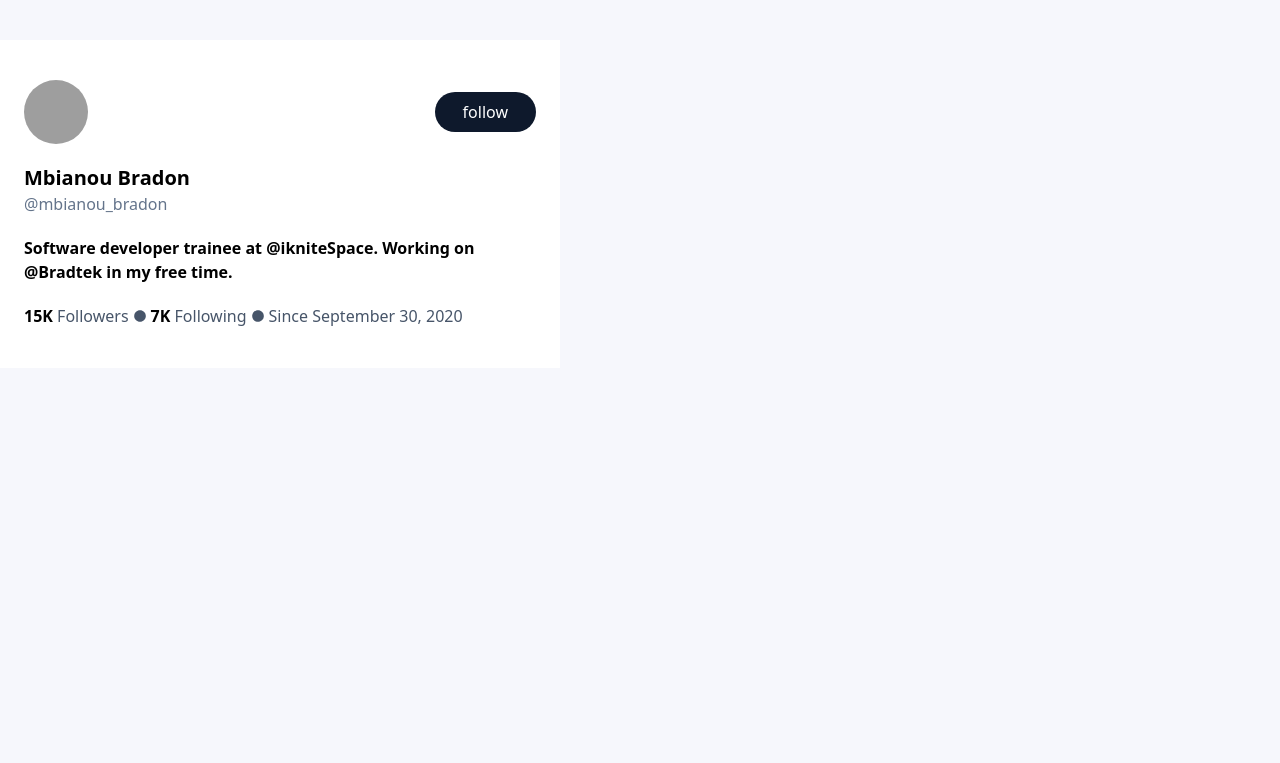
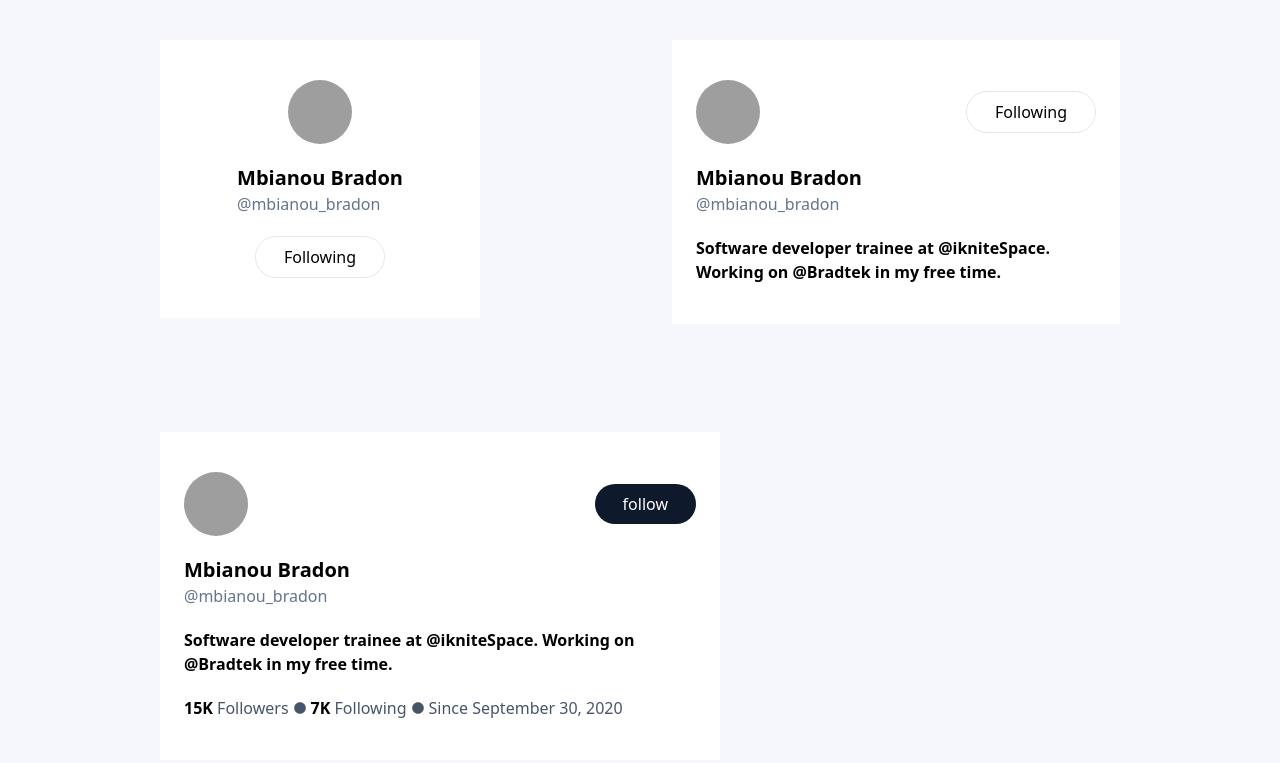
Before and after one commit to mbianou-bradon/icodethis-daily-ui-challenge, a website: page public/Dec 21, 2022/index.html in a window 1280 px wide. Drawn offline with Linux system fonts and the light colour scheme; grey boxes are pictures that could not be loaded.

Commit message:
Aligning card

```diff
--- a/public/Dec 21, 2022/index.html
+++ b/public/Dec 21, 2022/index.html
@@ -8,8 +8,8 @@
     <title>Social Profile</title>
 </head>
 <body class="bg-[#f6f7fc]">
-    <div class="[&>*]:bg-white [&>*]:my-10 [&>*]:flex [&>*]:flex-col [&>*]:gap-y-5 [&>*]:absolute">
-        <div class="w-[20rem] py-10 flex flex-col items-center gap-y-5">
+    <div class="mx-auto w-[60rem] h-screen [&>*]:bg-white [&>*]:my-10 [&>*]:flex [&>*]:flex-col [&>*]:gap-y-5 relative [&>*]:absolute">
+        <div class="w-[20rem] py-10 flex flex-col items-center gap-y-5 top-0 left-0">
             <div>
                 <img src="https://pbs.twimg.com/profile_images/1344692250308182016/dLKsLKYT_400x400.jpg" alt="" class="w-16 rounded-full aspect-square object-cover object-center">
             </div>
@@ -23,7 +23,7 @@
 
         </div>
 
-        <div class="w-[28rem] px-6 py-10">
+        <div class="w-[28rem] px-6 py-10 top-0 right-0">
             <div class="flex items-center justify-between">
                 <div>
                     <img src="https://pbs.twimg.com/profile_images/1344692250308182016/dLKsLKYT_400x400.jpg" alt="" class="w-16 rounded-full aspect-square object-cover object-center">
@@ -37,7 +37,7 @@
             <div class="font-bold"><p>Software developer trainee at @ikniteSpace. Working on @Bradtek in my free time.</p></div>
         </div>
 
-        <div class="w-[35rem] px-6 py-10">
+        <div class="w-[35rem] px-6 py-10 bottom-0">
             <div class="flex items-center justify-between">
                 <div>
                     <img src="https://pbs.twimg.com/profile_images/1344692250308182016/dLKsLKYT_400x400.jpg" alt="" class="w-16 rounded-full aspect-square object-cover object-center">
```
Also changed, not shown: public/style.css.
